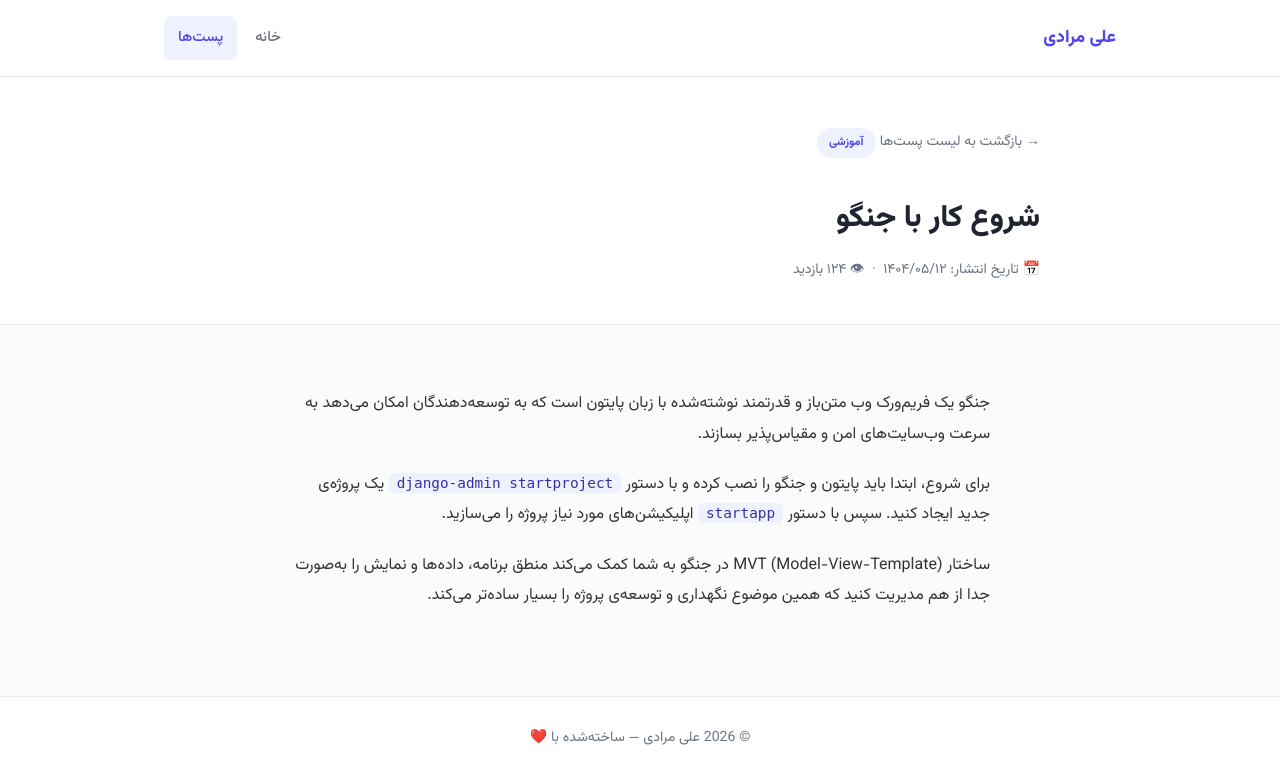
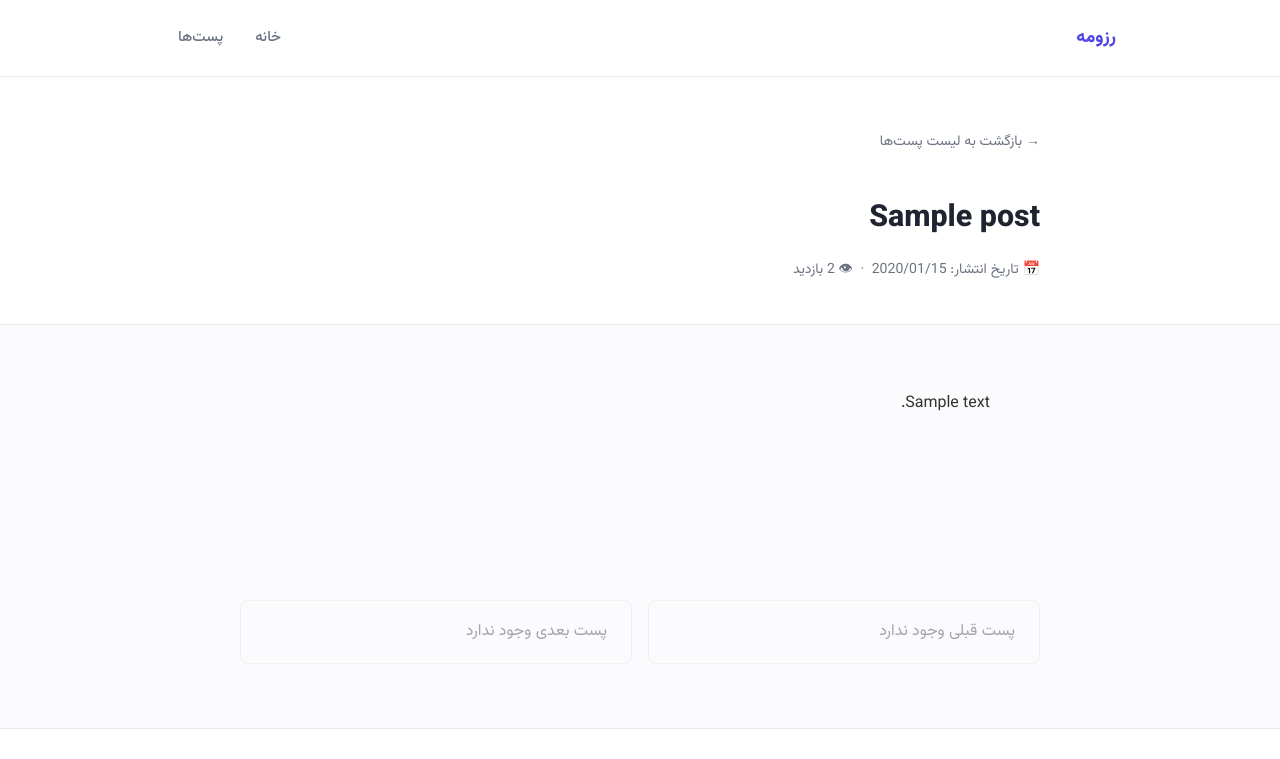
Before and after one commit to 0Zyyra0/small-project01, a Django app: page /posts/1/ in a window 1280 px wide. Shown: the top 759 px of the page. Run offline with Django 5.2, Linux system fonts and the light colour scheme; tables that the repository leaves empty hold one stand-in row (values such as "Sample post").

Commit message:
تمرین مباحث پایگاه‌داده و ادمین - بخش دوم
در بخش تک صفحه نمایش جزئی اطلاعات یک پست بخشی است که اشاره به پست بعدی و پست قبلی دارد. راه حلی ارائه دهید که طی آن بتوانید بر اساس ایندکس های موجود قبل و بعد از آبجکت ایجاد شده این کلید قرار گیرد. که در صورت وجود یک پست بعد از پست فعلی بتواند کلید بعدی و همینطور با در نظر گرفتن وجود پست قبلی کلید مربوطه و اطلاعاتش را نمایش دهد.
راهنمایی: می‌توانید لیست کلی پست ها را داشته و بررسی نمایی که پست فعلی کدام ایندکس را دارد و آیا آیتمی بعد و قبل آن وجود دارد یا نه، سپس این آیتم‌ها را به صفحه مربوطه در context بر گردانید و با بست دادن به url  مربوطه نمایش دهید.

```diff
--- a/static/style.css
+++ b/static/style.css
@@ -433,3 +433,48 @@ footer {
     .hero h1 { font-size: 1.7rem; }
     .post-detail-title { font-size: 1.5rem; }
 }
+.post-navigation {
+    display: flex;
+    justify-content: space-between;
+    gap: 1rem;
+    margin-top: 2rem;
+}
+
+.post-nav-link {
+    flex: 1;
+    display: flex;
+    flex-direction: column;
+    padding: 1rem 1.5rem;
+    border: 1px solid #e0e0e0;
+    border-radius: 8px;
+    text-decoration: none;
+    color: inherit;
+    transition: background 0.2s ease;
+}
+
+.post-nav-link:hover {
+    background: #f5f5f5;
+}
+
+.post-nav-link.disabled {
+    opacity: 0.4;
+    pointer-events: none;
+}
+
+.next-post {
+    text-align: left;
+}
+
+.prev-post {
+    text-align: right;
+}
+
+.nav-label {
+    font-size: 0.85rem;
+    color: #888;
+    margin-bottom: 0.3rem;
+}
+
+.nav-title {
+    font-weight: 600;
+}
--- a/templates/post_detail.html
+++ b/templates/post_detail.html
@@ -1,55 +1,51 @@
-<!DOCTYPE html>
-<html lang="fa" dir="rtl">
-<head>
-    <meta charset="UTF-8">
-    <meta name="viewport" content="width=device-width, initial-scale=1.0">
-    <title>شروع کار با جنگو</title>
-    <link rel="stylesheet" href="static/style.css">
-    <link rel="preconnect" href="https://fonts.googleapis.com">
-    <link rel="preconnect" href="https://fonts.gstatic.com" crossorigin>
-    <link href="https://fonts.googleapis.com/css2?family=Vazirmatn:wght@300;400;500;600;700;800&display=swap" rel="stylesheet">
-</head>
-<body>
+{% extends 'base.html' %}
 
-<header>
-    <nav class="navbar">
-        <div class="nav-container">
-            <span class="logo">علی مرادی</span>
-            <ul class="nav-menu">
-                <li><a href="index.html">خانه</a></li>
-                <li><a href="post_list.html" class="active">پست‌ها</a></li>
-            </ul>
-        </div>
-    </nav>
-</header>
+{% block title %}{{ post.title }}{% endblock %}
 
-<main>
+{% block content %}
+
 <section class="post-hero">
     <div class="container">
-            <a href="post_list.html" class="back-link">→ بازگشت به لیست پست‌ها</a>
-            <span class="post-tag">آموزشی</span>
-            <h1 class="post-detail-title">شروع کار با جنگو</h1>
-            <p class="meta">📅 تاریخ انتشار: ۱۴۰۴/۰۵/۱۲ &nbsp;·&nbsp; 👁 ۱۲۴ بازدید</p>
+        <a href="{% url 'website:post_list' %}" class="back-link">→ بازگشت به لیست پست‌ها</a>
+        <h1 class="post-detail-title">{{ post.title }}</h1>
+        <p class="meta">
+            📅 تاریخ انتشار: {{ post.published_date|date:"Y/m/d" }}
+            &nbsp;·&nbsp;
+            👁 {{ post.counted_view }} بازدید
+        </p>
     </div>
 </section>
 
 <section class="section">
     <div class="container post-detail-container">
         <div class="post-content">
-                <p>جنگو یک فریم‌ورک وب متن‌باز و قدرتمند نوشته‌شده با زبان پایتون است که به توسعه‌دهندگان امکان می‌دهد به سرعت وب‌سایت‌های امن و مقیاس‌پذیر بسازند.</p>
-                <p>برای شروع، ابتدا باید پایتون و جنگو را نصب کرده و با دستور <code>django-admin startproject</code> یک پروژه‌ی جدید ایجاد کنید. سپس با دستور <code>startapp</code> اپلیکیشن‌های مورد نیاز پروژه را می‌سازید.</p>
-                <p>ساختار MVT (Model-View-Template) در جنگو به شما کمک می‌کند منطق برنامه، داده‌ها و نمایش را به‌صورت جدا از هم مدیریت کنید که همین موضوع نگهداری و توسعه‌ی پروژه را بسیار ساده‌تر می‌کند.</p>
+            {{ post.content|linebreaks }}
         </div>
     </div>
 </section>
-</main>
 
-<footer>
+<section class="section">
     <div class="container">
-        <p>&copy; 2026 علی مرادی — ساخته‌شده با ❤️</p>
+        <div class="post-navigation">
+            {% if previous_post %}
+                <a href="{% url 'website:post_detail' previous_post.pk %}" class="post-nav-link prev-post">
+                    <span class="nav-label">← پست قبلی</span>
+                    <span class="nav-title">{{ previous_post.title }}</span>
+                </a>
+            {% else %}
+                <span class="post-nav-link disabled">پست قبلی وجود ندارد</span>
+            {% endif %}
+
+            {% if next_post %}
+                <a href="{% url 'website:post_detail' next_post.pk %}" class="post-nav-link next-post">
+                    <span class="nav-label">پست بعدی →</span>
+                    <span class="nav-title">{{ next_post.title }}</span>
+                </a>
+            {% else %}
+                <span class="post-nav-link disabled">پست بعدی وجود ندارد</span>
+            {% endif %}
         </div>
-</footer>
+    </div>
+</section>
 
-<script src="static/script.js"></script>
-</body>
-</html>
+{% endblock %}
--- a/website/views.py
+++ b/website/views.py
@@ -35,4 +35,20 @@ def post_detail_view(request, pk):
     post = get_object_or_404(Post, pk=pk)
     post.counted_view += 1
     post.save()
+
+    posts = list(Post.objects.filter(published_date__lte=timezone.now()).order_by('published_date'))
+    current_index = posts.index(post)
+
+    previous_post = posts[current_index - 1] if current_index > 0 else None
+    next_post = posts[current_index + 1] if current_index < len(posts) - 1 else None
+
+    context = {
+        'post': post,
+        'previous_post': previous_post,
+        'next_post': next_post,
+    }
+    return render(request, 'post_detail.html', context)
+    post = get_object_or_404(Post, pk=pk)
+    post.counted_view += 1
+    post.save()
     return render(request, 'post_detail.html', {'post': post})
```
Lines whose indentation alone changed are shown as unchanged.
